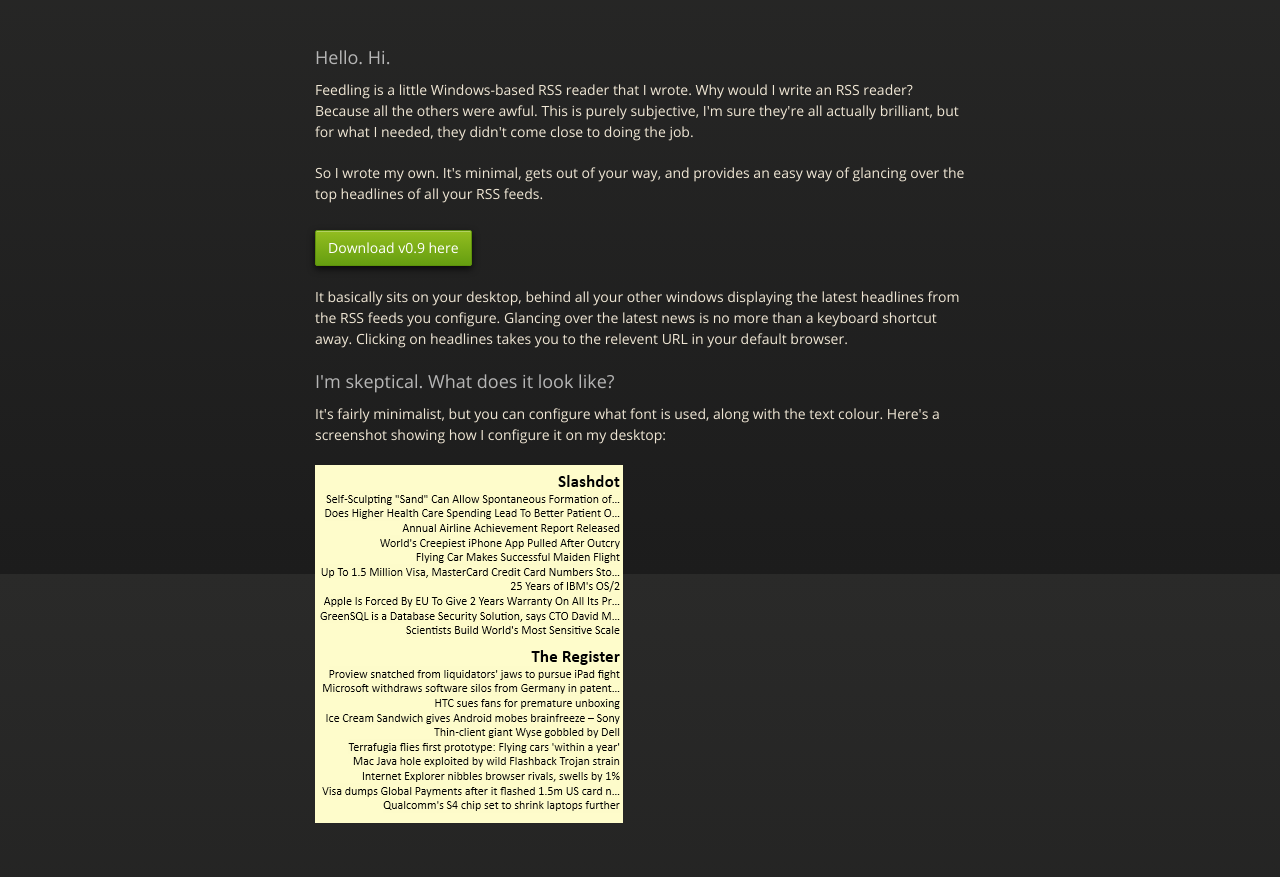
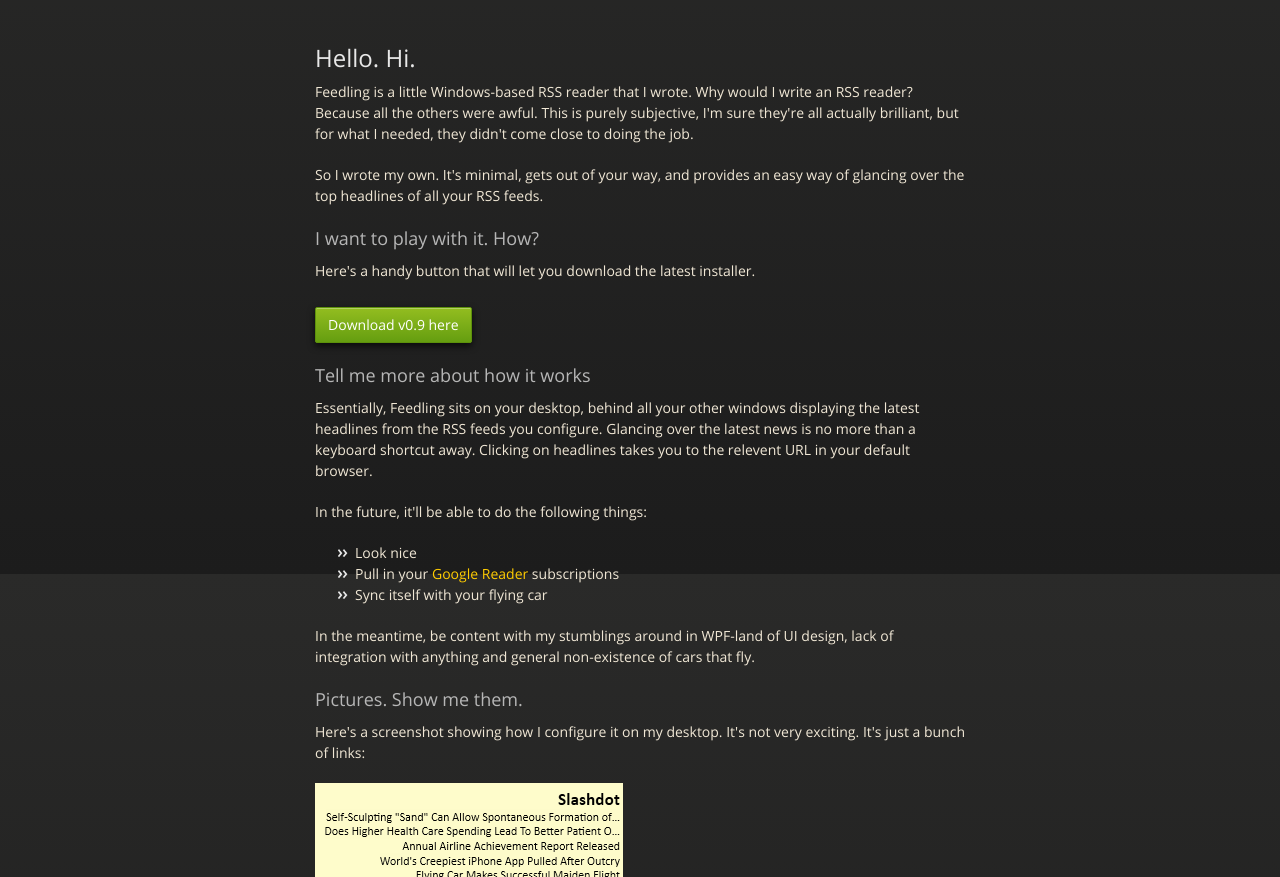
Before and after one commit to growse/Feedling, a plain HTML site: page index.html in a window 1280 px wide. Shown: the part 226-1103 px from the top of the page. Drawn offline with nearby package versions, Linux system fonts and the light colour scheme.

Commit message:
Update index.html

```diff
--- a/index.html
+++ b/index.html
@@ -22,8 +22,8 @@
       <div id="header">
         <nav>
           <li class="fork"><a href="https://github.com/growse/Feedling">Fork On GitHub</a></li>
+          <li class="downloads"><a href="https://github.com/growse/Feedling/zipball/master">Source ZIP</a></li>
           <li class="downloads"><a href="https://github.com/downloads/growse/Feedling/Feedling_Installer.0.9.msi">MSI (v0.9)</a></li>
-          <li class="downloads"><a href="https://github.com/growse/Feedling/zipball/master">Source ZIP</a></li>
           <li class="title">DOWNLOADS</li>
         </nav>
       </div><!-- end header -->
@@ -39,19 +39,34 @@
           <span class="credits right">Hosted on GitHub Pages &mdash; Theme by <a href="https://github.com/mattgraham">mattgraham</a></span>
         </div>
 
-        <h3>Hello. Hi.</h3>
+        <h2>Hello. Hi.</h2>
 
 <p>Feedling is a little Windows-based RSS reader that I wrote. Why would I write an RSS reader? Because all the others were awful. This is purely subjective, I'm sure they're all actually brilliant, but for what I needed, they didn't come close to doing the job.</p>
 
 <p>So I wrote my own. It's minimal, gets out of your way, and provides an easy way of glancing over the top headlines of all your RSS feeds.</p>
 
+<h3>I want to play with it. How?</h3>
+
+<p>Here's a handy button that will let you download the latest installer.</p>
+
 <p><a class="downloadbutton" href="https://github.com/downloads/growse/Feedling/Feedling_Installer.0.9.msi">Download v0.9 here</a></p>
 
-<p>It basically sits on your desktop, behind all your other windows displaying the latest headlines from the RSS feeds you configure. Glancing over the latest news is no more than a keyboard shortcut away. Clicking on headlines takes you to the relevent URL in your default browser.</p>
+<h3>Tell me more about how it works</h3>
 
-<h3>I'm skeptical. What does it look like?</h3>
+<p>Essentially, Feedling sits on your desktop, behind all your other windows displaying the latest headlines from the RSS feeds you configure. Glancing over the latest news is no more than a keyboard shortcut away. Clicking on headlines takes you to the relevent URL in your default browser.</p>
 
-<p>It's fairly minimalist, but you can configure what font is used, along with the text colour. Here's a screenshot showing how I configure it on my desktop:</p>
+<p>In the future, it'll be able to do the following things:</p>
+<ul>
+<li>Look nice</li>
+<li>Pull in your <a href="http://www.google.com/reader/" title="Google Reader">Google Reader</a> subscriptions</li>
+<li>Sync itself with your flying car</li>
+</ul>
+
+<p>In the meantime, be content with my stumblings around in WPF-land of UI design, lack of integration with anything and general non-existence of cars that fly.</p>
+
+<h3>Pictures. Show me them.</h3>
+
+<p>Here's a screenshot showing how I configure it on my desktop. It's not very exciting. It's just a bunch of links:</p>
 <img src="images/screenshot-1.png" alt="Screenshot of Feedling" />
 
       </section>
```
